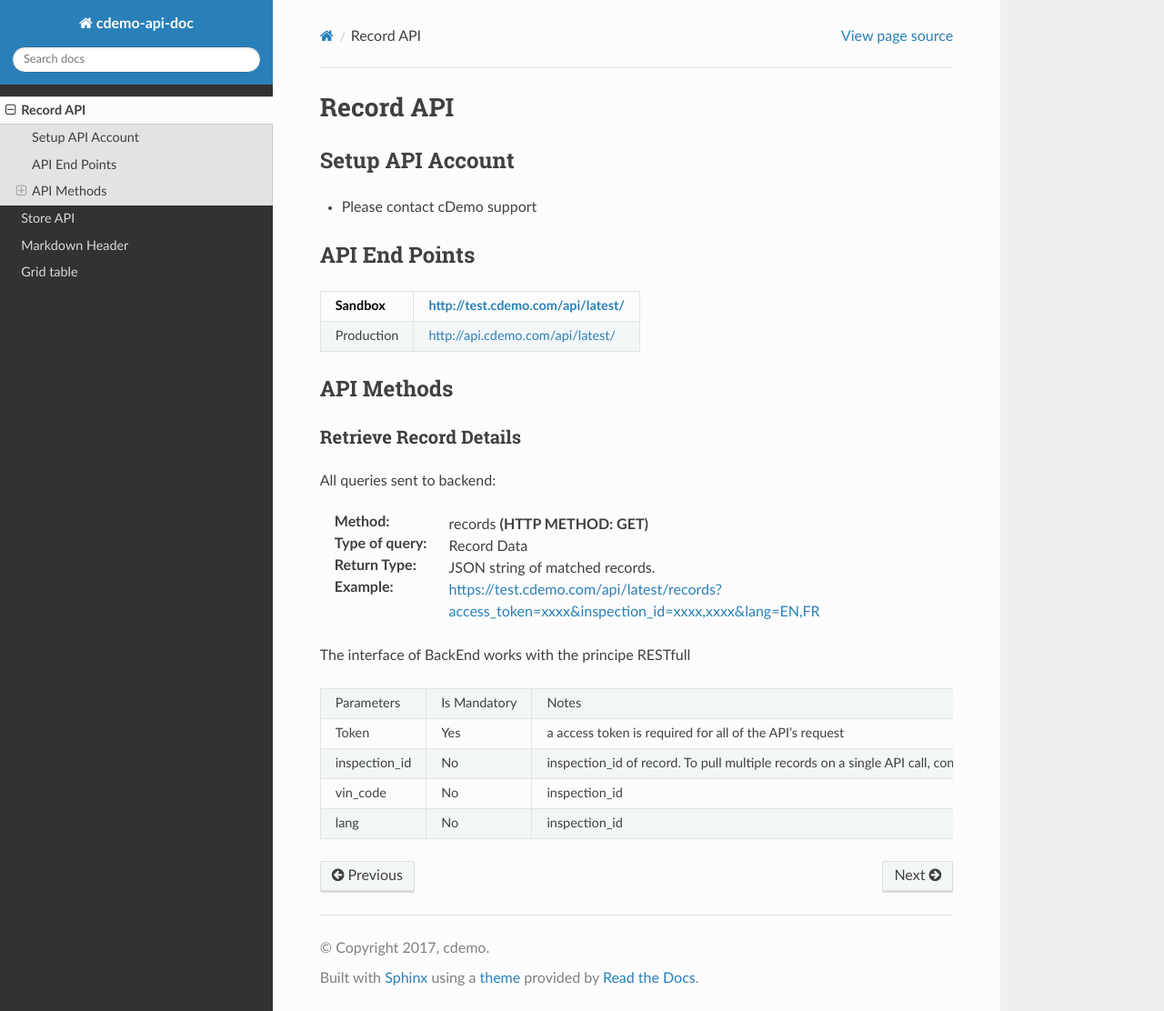
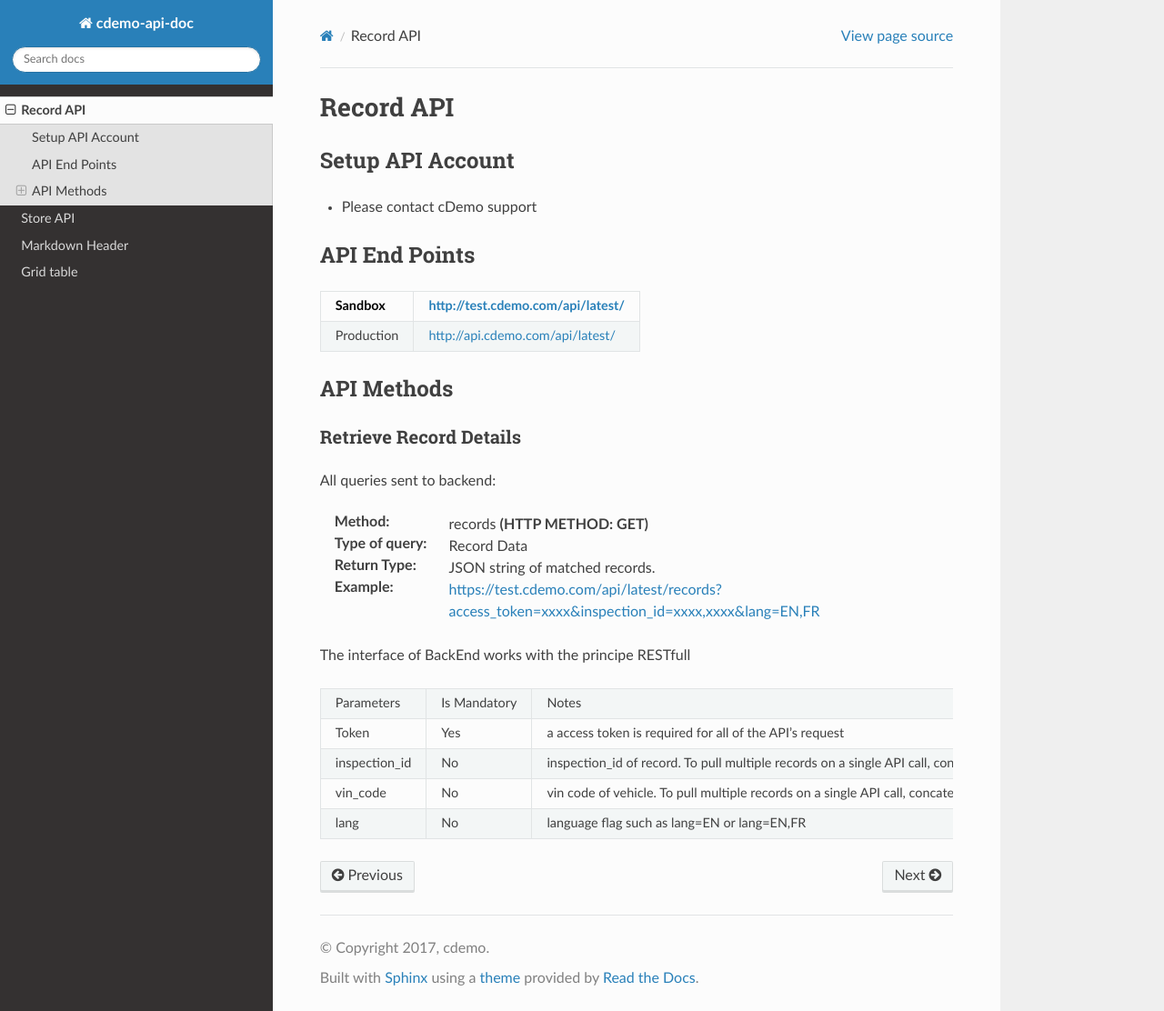
Before and after one commit to cdemomobilesolutions/apidoc, a Sphinx documentation site: the page built from source/record_api.rst, in a window 1280 px wide and 1112 px high. Shown: the whole window at 91% size. Built offline with Sphinx 7.4.7 and the Read the Docs theme 2.0.0, drawn with Linux system fonts in a browser that asks for light colours.

Commit message:
table test

```diff
--- a/source/record_api.rst
+++ b/source/record_api.rst
@@ -48,7 +48,13 @@ The interface of BackEnd works with the principe RESTfull
 |                       |               | inspection_id1,            |
 |                       |               | inspection_id2             |
 +-----------------------+---------------+----------------------------+
-| vin_code              | No            | inspection_id              |
+| vin_code              | No            | vin code of vehicle. To    |
+|                       |               | pull multiple records on   |
+|                       |               | a single API call,         |
+|                       |               | concatenate vin codes with |
+|                       |               | comma(,) such as vin_code_1|
+|                       |               | ,vin_code_2                |
 +-----------------------+---------------+----------------------------+
-| lang                  | No            | inspection_id              |
+| lang                  | No            | language flag such as      |
+|                       |               | lang=EN or lang=EN,FR      |
 +-----------------------+---------------+----------------------------+
```
